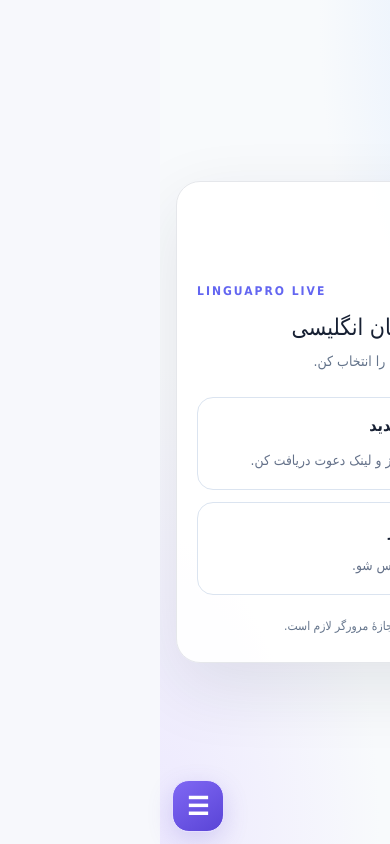
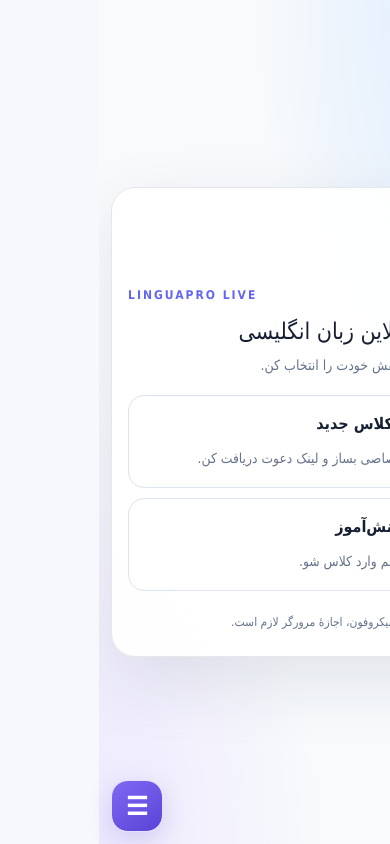
Before and after one commit to morranjbar92-web/english-learning-project, a Next.js app: page /english-learning-project/classroom in a window 390 px wide. Built offline with nearby package versions, Linux system fonts and the light colour scheme.

Commit message:
Improve classroom layout and collaboration tools

```diff
--- a/src/app/classroom/classroom.css
+++ b/src/app/classroom/classroom.css
@@ -1244,3 +1244,87 @@
     width: 62px;
   }
 }
+/* classroom-layout-cleanup-v1 */
+.classroom-page {
+  display: grid;
+  place-items: center;
+  width: 100%;
+  min-width: 0;
+  min-height: 100dvh;
+  box-sizing: border-box;
+  padding: clamp(16px, 3vw, 36px);
+}
+
+.classroom-page .join-card {
+  width: min(100%, 560px);
+  min-width: 0;
+  margin: auto;
+  box-sizing: border-box;
+}
+
+.classroom-page .entry-mode-options {
+  display: grid;
+  grid-template-columns: repeat(2, minmax(0, 1fr));
+  align-items: stretch;
+  gap: 14px;
+  width: 100%;
+  margin: 22px 0;
+  box-sizing: border-box;
+}
+
+.classroom-page .entry-mode-card {
+  display: flex;
+  flex-direction: column;
+  align-items: flex-start;
+  justify-content: center;
+  width: 100%;
+  min-width: 0;
+  min-height: 112px;
+  margin: 0;
+  box-sizing: border-box;
+  text-align: right;
+  overflow-wrap: anywhere;
+}
+
+.classroom-page .join-form {
+  display: grid;
+  grid-template-columns: minmax(0, 1fr);
+  gap: 10px;
+  width: 100%;
+  min-width: 0;
+}
+
+.classroom-page .join-form input {
+  width: 100%;
+  max-width: 100%;
+  min-width: 0;
+  margin: 0;
+  box-sizing: border-box;
+}
+
+.classroom-page .join-button {
+  width: 100%;
+  max-width: 100%;
+  box-sizing: border-box;
+}
+
+@media (max-width: 560px) {
+  .classroom-page {
+    min-height: 100dvh;
+    padding: 16px 12px;
+  }
+
+  .classroom-page .join-card {
+    padding: 22px 16px;
+  }
+
+  .classroom-page .entry-mode-options {
+    grid-template-columns: minmax(0, 1fr);
+    gap: 10px;
+    margin: 16px 0;
+  }
+
+  .classroom-page .entry-mode-card {
+    min-height: 82px;
+  }
+}
```
Also changed, not shown: src/app/classroom/classroom-client.tsx (line endings or trailing spaces), src/app/classroom/page.tsx (line endings or trailing spaces).
